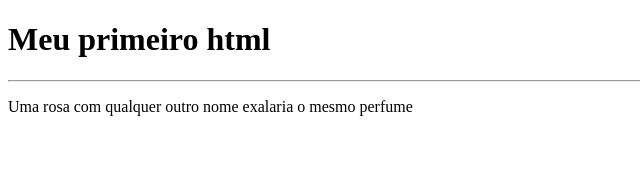
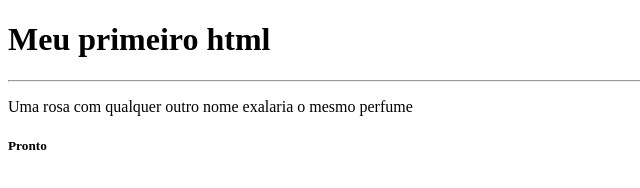
Before and after one commit to ClaudioNunes/demo, a plain HTML site: page index.html in a window 1280 px wide. Shown: the full height of the page, 0-640 px from the left. Drawn offline with Linux system fonts and the light colour scheme.

Commit message:
Update index.html

```diff
--- a/index.html
+++ b/index.html
@@ -11,6 +11,6 @@
     <hr />
 
     <p> Uma rosa com qualquer outro nome exalaria o mesmo perfume</p>
-
+    <h5> Pronto</h5>
 </body>
 </html>
```
